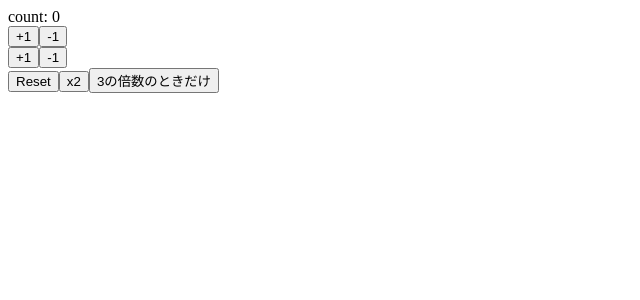
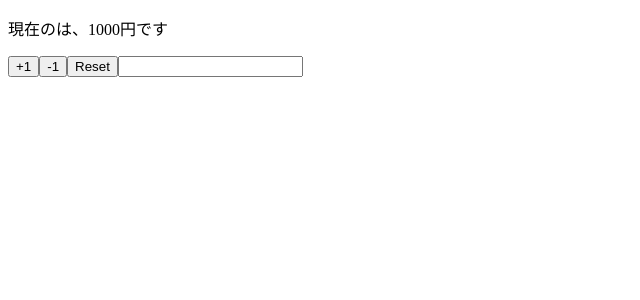
Before and after one commit to am-765/react-hooks-101-typescript, a React (Create React App) app: page / in a window 1280 px wide. Shown: the top 300 px of the page, without its empty margins (0-640 px from the left). Built offline with nearby package versions, Linux system fonts and the light colour scheme.

Commit message:
implement component using multiple states

```diff
--- a/src/App.tsx
+++ b/src/App.tsx
@@ -1,39 +1,35 @@
 import React, { useState } from "react";
 
-const App = () => {
-  const [count, setCount] = useState(0);
+type Props = {
+  name: string;
+  price: number;
+};
 
-  const increment = () => setCount(count + 1);
-  const decrement = () => setCount(count - 1);
+const App = (props: Props) => {
+  const [name, setName] = useState(props.name);
+  const [price, setPrice] = useState(props.price);
 
-  const increment2 = () => setCount((previousCount) => previousCount + 1);
-  const decrement2 = () => setCount((previousCount) => previousCount - 1);
-
-  const reset = () => setCount(0);
-  const double = () => setCount(count * 2);
-  const divide3 = () =>
-    setCount((previousCount) =>
-      previousCount % 3 === 0 ? previousCount / 3 : previousCount
-    );
+  const reset = () => {
+    setPrice(props.price);
+    setName(props.name);
+  };
 
   return (
     <>
-      <div>count: {count}</div>
-      <div>
-        <button onClick={increment}>+1</button>
-        <button onClick={decrement}>-1</button>
-      </div>
-      <div>
-        <button onClick={increment2}>+1</button>
-        <button onClick={decrement2}>-1</button>
-      </div>
-      <div>
-        <button onClick={reset}>Reset</button>
-        <button onClick={double}>x2</button>
-        <button onClick={divide3}>3の倍数のときだけ</button>
-      </div>
+      <p>
+        現在の{name}は、{price}円です
+      </p>
+      <button onClick={() => setPrice(price + 1)}>+1</button>
+      <button onClick={() => setPrice(price - 1)}>-1</button>
+      <button onClick={reset}>Reset</button>
+      <input value={name} onChange={(e) => setName(e.target.value)} />
     </>
   );
 };
 
+App.defaultProps = {
+  name: "",
+  price: 1000,
+};
+
 export default App;
```
